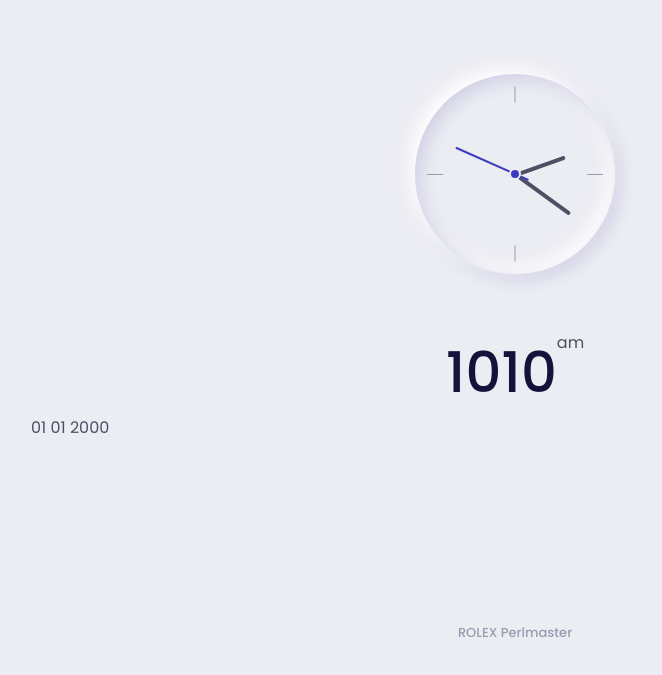
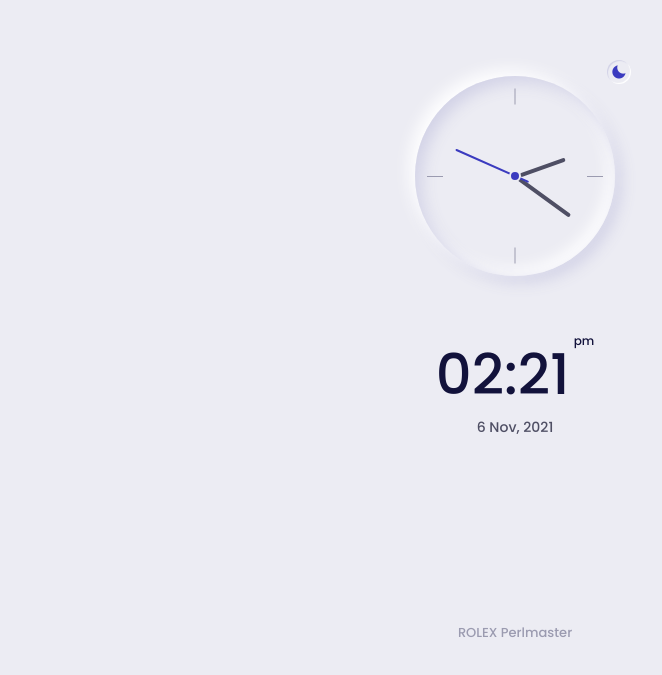
Before and after one commit to kaungmyatpaing21/analog-clock, a plain HTML site: page index.html in a window 1280 px wide. Shown: the part 109-784 px from the top of the page, without its empty margins (125-787 px from the left). Drawn offline with nearby package versions, Linux system fonts and the light colour scheme.

Commit message:
finished clock UI project

```diff
--- a/index.html
+++ b/index.html
@@ -30,19 +30,23 @@
             <div class="clock__hour" id="clock-hour"></div>
             <div class="clock__minutes" id="clock-minutes"></div>
             <div class="clock__seconds" id="clock-seconds"></div>
+
+            <div class="clock__theme">
+              <i class="bx bxs-moon" id="theme-button"></i>
+            </div>
           </div>
 
           <div>
             <div class="clock__text">
-              <div class="clock__text-hour" id="text-hour">10</div>
-              <div class="clock__text-minutes" id="text-minutes">10</div>
-              <div class="clock__text-ampm" id="text-ampm">am</div>
+              <div class="clock__text-hour" id="text-hour"></div>
+              <div class="clock__text-minutes" id="text-minutes"></div>
+              <div class="clock__text-ampm" id="text-ampm"></div>
             </div>
 
             <div class="clock__date">
-              <span id="date-day">01</span>
-              <span id="date-month">01</span>
-              <span id="date-year">2000</span>
+              <span id="date-day"></span>
+              <span id="date-month"></span>
+              <span id="date-year"></span>
             </div>
           </div>
         </div>
--- a/resources/css/style.css
+++ b/resources/css/style.css
@@ -4,7 +4,7 @@
 /* =============== VARIABLES CSS ===============*/
 :root {
   /* ========== colors ==========*/
-  --hue-color: 240; /* blue 240 */
+  --hue-color: 240; /* blue 240 - Green 154 - Orange 25 - Pink 335*/
   --first-color: hsl(var(--hue-color), 53%, 49%);
   --title-color: hsl(var(--hue-color), 53%, 15%);
   --text-color: hsl(var(--hue-color), 12%, 35%);
@@ -31,6 +31,40 @@
   /* ========== z index ========== */
   --z-normal: 1;
   --z-tooltip: 10;
+}
+
+/* ========== Variables Dark theme ===============*/
+body.dark-theme {
+  --title-color: hsl(var(--hue-color), 12%, 95%);
+  --text-color: hsl(var(--hue-color), 12%, 75%);
+  --body-color: hsl(var(--hue-color), 10%, 16%);
+}
+
+/* ========== Button Dark/Light ==================*/
+.clock__theme {
+  position: absolute;
+  top: -1rem;
+  right: -1rem;
+  display: flex;
+  padding: 0.25rem;
+  border-radius: 50%;
+  box-shadow: inset -1px -1px 1px hsla(var(--hue-color), 0%, 100%, 1),
+    inset 1px 1px 1px hsla(var(--hue-color), 30%, 86%, 1);
+  color: var(--first-color);
+  cursor: pointer;
+}
+
+/* ========== Box Shadow Dark Theme ==============*/
+.dark-theme .clock__circle {
+  box-shadow: 6px 6px 16px hsla(var(--hue-color), 8%, 12%, 1),
+    -6px -6px 16px hsl(var(--hue-color), 8%, 20%, 1),
+    inset -6px -6px 16px hsla(var(--hue-color), 8%, 20%, 1),
+    inset 6px 6px 12px hsla(var(--hue-color), 8%, 12%, 1);
+}
+
+.dark-theme .clock__theme {
+  box-shadow: inset -1px -1px 1px hsla(var(--hue-color), 8%, 20%, 1),
+    inset 1px 1px 1px hsla(var(--hue-color), 8%, 12%, 1);
 }
 
 /* ========== BASE ========== */
@@ -211,3 +245,16 @@ a {
   font-weight: var(--font-medium);
   color: var(--title-color);
 }
+
+.clock__text-ampm {
+  font-size: var(--tiny-font-size);
+  color: var(--title-color);
+  font-weight: var(--font-medium);
+  margin-left: var(--mb-0-25);
+}
+
+.clock__date {
+  text-align: center;
+  font-size: var(--small-font-size);
+  font-weight: var(--font-medium);
+}
--- a/resources/js/script.js
+++ b/resources/js/script.js
@@ -10,10 +10,100 @@ const clock = () => {
     mm = date.getMinutes() * 6,
     ss = date.getSeconds() * 6;
 
-  // We add a rotation to the elements
+  // adding a rotation to the elements
   hour.style.transform = `rotateZ(${hh + mm / 12}deg)`;
   minutes.style.transform = `rotateZ(${mm}deg)`;
   seconds.style.transform = `rotateZ(${ss}deg)`;
 };
 
 setInterval(clock, 1000); // 1000 = 1s
+
+/*=============== CLOCK & DATE TEXT ===============*/
+const textHour = document.getElementById("text-hour"),
+  textMinutes = document.getElementById("text-minutes"),
+  textAmPm = document.getElementById("text-ampm"),
+  dateDay = document.getElementById("date-day"),
+  dateMonth = document.getElementById("date-month"),
+  dateYear = document.getElementById("date-year");
+
+const clockText = () => {
+  let date = new Date();
+
+  let hh = date.getHours(),
+    ampm,
+    mm = date.getMinutes(),
+    day = date.getDate(),
+    month = date.getMonth(),
+    year = date.getFullYear();
+
+  if (hh >= 12) {
+    hh = hh - 12;
+    ampm = "pm";
+  } else {
+    ampm = "am";
+  }
+
+  if (hh < 12) {
+    hh = `0${hh}`;
+  }
+
+  textHour.innerHTML = `${hh}:`;
+  textMinutes.innerHTML = `${mm}`;
+  textAmPm.innerHTML = ampm;
+
+  let months = [
+    "Jan",
+    "Feb",
+    "March",
+    "April",
+    "May",
+    "June",
+    "July",
+    "Aug",
+    "Sep",
+    "Oct",
+    "Nov",
+    "Dec",
+  ];
+
+  dateDay.innerHTML = `${day} `;
+  dateMonth.innerHTML = `${months[month]},`;
+  dateYear.innerHTML = `${year}`;
+};
+setInterval(clockText, 1000); // 1000ms = 1s
+
+/* ============ DARK/LIGHT THEME ============= */
+const themeButton = document.getElementById("theme-button");
+const darkTheme = "dark-theme";
+const iconTheme = "bxs-sun";
+
+// Previously selected topic (if user selected)
+const selectedTheme = localStorage.getItem("selected-theme");
+const selectedIcon = localStorage.getItem("selected-icon");
+
+// We obtain the current theme that the interface has by validating the dark-theme class
+const getCurrentTheme = () =>
+  document.body.classList.contains(darkTheme) ? "dark" : "light";
+const getCurrentIcon = () =>
+  themeButton.classList.contains(iconTheme) ? "bxs-moon" : "bxs-sun";
+
+// We validate if the user previously chose a topic
+if (selectedTheme) {
+  // If the validation is fulfilled, we ask what the issue was to know if we activated or deactivated the dark
+  document.body.classList[selectedTheme === "dark" ? "add" : "remove"](
+    darkTheme
+  );
+  themeButton.classList[selectedIcon === "bxs-moon" ? "add" : "remove"](
+    iconTheme
+  );
+}
+
+// Activate / deactivate the theme manually with the button
+themeButton.addEventListener("click", () => {
+  // Add or remove the dark / icon theme
+  document.body.classList.toggle(darkTheme);
+  themeButton.classList.toggle(iconTheme);
+  // We save the theme and the current icon that the user chose
+  localStorage.setItem("selected-theme", getCurrentTheme());
+  localStorage.setItem("selected-icon", getCurrentIcon());
+});
```
